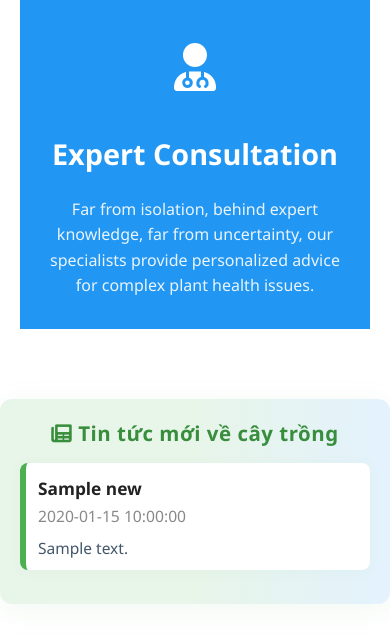
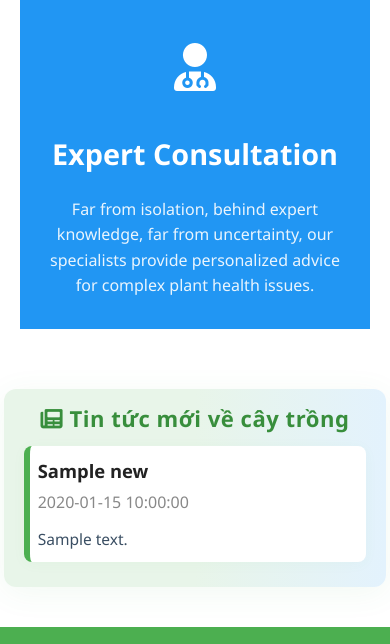
Before and after one commit to hienluong05/Plant_Hospital, a Flask app: template MyAI/App/flaskr/templates/home.html in a window 390 px wide. Shown: the part 1564-2208 px from the top of the page. Run offline with Flask 3, Linux system fonts and the light colour scheme; the template is opened without the code that fills it: most values are stand-ins (such as "Sample title", 1, 10 or a date in 2020); parts of the project's set-up code (start-up, migrations or seed data) failed here and were passed over.

Commit message:
Fix css for news

```diff
--- a/MyAI/App/flaskr/templates/home.html
+++ b/MyAI/App/flaskr/templates/home.html
@@ -378,91 +378,121 @@
         }
       }
       .news-section {
-        margin: 70px 0 40px 0;
+        /* Gần full màn hình, rộng tối đa */
+        width: 98vw;
+        max-width: 1600px;
+        margin: 60px auto 40px auto;
         background: linear-gradient(90deg, #e8f5e9 50%, #e3f2fd 100%);
         border-radius: 24px;
         box-shadow: 0 6px 32px rgba(76, 175, 80, 0.07);
-        padding: 30px 0 36px 0;
+        padding: 38px 0 36px 0;
       }
+
       .news-title {
         color: #388e3c;
-        font-size: 2rem;
+        font-size: 2.3rem;
         font-weight: 700;
-        margin-bottom: 24px;
+        margin-bottom: 28px;
         text-align: center;
         letter-spacing: 0.5px;
       }
+
       .news-list {
         list-style: none;
         padding: 0;
         margin: 0 auto;
-        max-width: 800px;
+        max-width: 1300px; /* rộng hơn nhiều so với mặc định */
       }
+
       .news-item {
         background: #fff;
         border-left: 6px solid #4caf50;
-        border-radius: 14px;
-        margin-bottom: 24px;
-        padding: 18px 22px 13px 22px;
+        border-radius: 18px;
+        margin-bottom: 32px;
+        padding: 18px 38px 18px 38px;
         box-shadow: 0 2px 14px rgba(76, 175, 80, 0.04);
         transition: box-shadow 0.18s, transform 0.18s;
         position: relative;
         display: block;
+        overflow: hidden;
       }
+
       .news-item:hover {
         box-shadow: 0 6px 28px rgba(76, 175, 80, 0.13);
         transform: translateY(-3px) scale(1.02);
         background: #f8fff8;
       }
+
       .news-item a {
         color: #222;
-        font-size: 1.08rem;
+        font-size: 1.15rem;
         text-decoration: none;
         font-weight: 600;
         transition: color 0.18s;
       }
+
       .news-item a:hover {
         color: #388e3c;
         text-decoration: underline;
       }
+
       .news-date {
         color: #888;
-        font-size: 0.98rem;
+        font-size: 1rem;
         font-weight: 400;
         margin-top: 2px;
         display: inline-block;
       }
+
       .news-desc {
         color: #34495e;
-        margin-top: 7px;
-        font-size: 1rem;
-        line-height: 1.5;
-        opacity: 0.93;
+        margin-top: 10px;
+        font-size: 1.06rem;
+        line-height: 1.7;
+        opacity: 0.97;
         word-break: break-word;
       }
+
+      /* Ảnh trong nội dung tin không bị tràn, luôn căn giữa card */
       .news-desc img {
         max-width: 100%;
+        width: auto;
         height: auto;
         display: block;
-        margin: 12px auto 8px auto;
-        border-radius: 12px;
-        box-shadow: 0 2px 12px rgba(76, 175, 80, 0.07);
+        margin: 14px auto 10px auto;
+        border-radius: 13px;
+        box-shadow: 0 2px 12px rgba(76, 175, 80, 0.1);
+        object-fit: contain;
       }
-      @media (max-width: 900px) {
+
+      /* Đảm bảo không có overflow ngang khi ảnh lớn */
+      .news-item,
+      .news-desc {
+        overflow-x: auto;
+      }
+
+      /* Responsive cho mobile và tablet */
+      @media (max-width: 1100px) {
+        .news-list {
+          max-width: 98vw;
+        }
+        .news-item {
+          padding: 12px 4vw 12px 4vw;
+          margin-bottom: 22px;
+        }
+      }
+      @media (max-width: 700px) {
         .news-section {
-          padding: 18px 0 18px 0;
+          padding: 12px 0 12px 0;
           border-radius: 12px;
         }
         .news-title {
-          font-size: 1.28rem;
-          margin-bottom: 13px;
-        }
-        .news-list {
-          max-width: 97vw;
+          font-size: 1.38rem;
+          margin-bottom: 10px;
         }
         .news-item {
-          padding: 12px 10px 10px 12px;
-          margin-bottom: 16px;
+          padding: 10px 2vw 10px 2vw;
+          margin-bottom: 13px;
           border-radius: 8px;
         }
         .news-desc {
```
